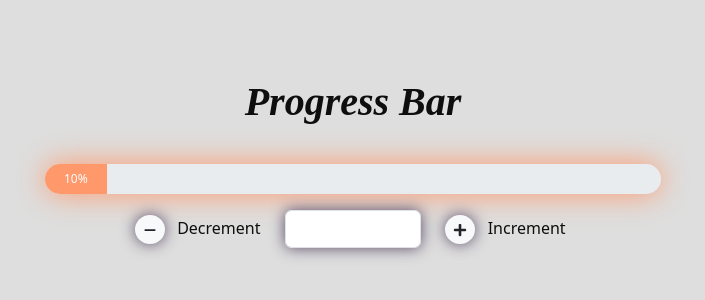
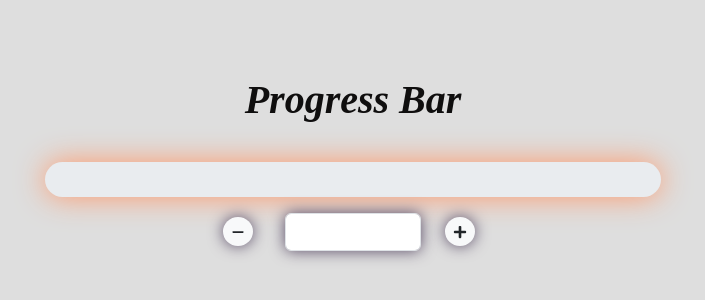
Before and after one commit to jayshri/counter-progress-bar, a React (Create React App) app: page / in a window 1280 px wide. Shown: the part 240-540 px from the top of the page, without its empty margins (287-992 px from the left). Built offline with nearby package versions, Linux system fonts and the light colour scheme.

Commit message:
fix: improve input validation in handleChange

```diff
--- a/src/App.js
+++ b/src/App.js
@@ -1,12 +1,11 @@
-import logo from './logo.svg';
 import './App.css';
 import 'bootstrap/dist/css/bootstrap.min.css';
-import SimpleCounter from './components/SimpleCounter';
+import FunctionalCounter from './components/FunctionalCounter';
 
 function App() {
   return (
     <div className="App">
-      <SimpleCounter />
+      <FunctionalCounter />
     </div>
   );
 }
--- a/src/assests/custom.scss
+++ b/src/assests/custom.scss
@@ -16,7 +16,7 @@ $box-shadow: 0px 0px 30px $orange;
 }
 .custom-progress{
     box-shadow: $box-shadow;
-    height: 30px;
+    height: 35px;
 }
 .custom-btn{
     box-shadow: 0px 0px 15px #574964;
@@ -24,4 +24,5 @@ $box-shadow: 0px 0px 30px $orange;
 }
 .custom-form{
     box-shadow: 0px 0px 15px #574964;
+
 }
--- /dev/null
+++ b/src/components/FunctionalCounter.js
@@ -0,0 +1,73 @@
+import React from 'react';
+import { Container, Progress, Row, Col, Button, Input } from 'reactstrap';
+import '../assests/custom.scss';
+import { FaPlus } from "react-icons/fa";
+import { FaMinus } from "react-icons/fa6";
+import { useState } from 'react';
+
+function FunctionalCounter() {
+    const [count, setCount] = useState(0);
+
+    const increment = () => {
+        if(count < 100){
+            setCount(prev => (prev + 1));
+        }
+    }
+    const decrement = () => {
+        if(count > 0){
+            setCount(prev => (prev - 1));
+        }
+    }
+    const handleChange = (e) => {
+        let value = e.target.value;
+        if(value === '') {
+            setCount('');
+            return;
+        }
+        value = value.replace(/^0+(?=\d)/, '');
+        if (value.length > 3) {
+            return;
+        }
+        const intVal = Number(value);
+        if(!isNaN(intVal) && intVal >= 0 && intVal <= 100) {
+            setCount(intVal);
+        }
+    }
+
+  return (
+    <div className="d-flex justify-content-center align-items-center bg-custom vh-100 text-light">
+      <Container fluid>
+        <Row className="justify-content-center">
+        <p className="custom-font"> Progress Bar </p>
+          <Col sm="9" md="6" lg="6">
+            <Progress color="orange" className="my-3 custom-progress rounded-pill" value={count}>
+                {count}%
+            </Progress>
+          </Col>
+        </Row>
+        <Col sm="9" className="mx-auto">
+            <Row xs={3} className="justify-content-center align-items-center">
+                <Col className="text-end">
+                    <Button className="bg-light text-dark border-0 custom-btn rounded-circle me-2" size="sm"
+                    onClick={decrement}>
+                        <FaMinus/>
+                    </Button>
+                </Col>
+                <Col md="3" lg="2">
+                    <Input type="number" onChange={handleChange}className="custom-form" max={100} maxLength={3} />
+                </Col>
+                <Col className="text-start">
+                    <Button className="bg-light text-dark border-0 custom-btn rounded-circle me-2" size="sm"
+                    onClick={increment}>
+                        <FaPlus/>
+                    </Button>
+                </Col>
+            </Row>
+        </Col>
+
+      </Container>
+    </div>
+  );
+}
+
+export default FunctionalCounter;
--- a/src/components/SimpleCounter.js
+++ /dev/null
@@ -1,42 +0,0 @@
-import React from 'react';
-import { Container, Progress, Row, Col, Button, Input } from 'reactstrap';
-import '../assests/custom.scss';
-import { FaPlus } from "react-icons/fa";
-import { FaMinus } from "react-icons/fa6";
-
-function SimpleCounter() {
-  return (
-    <div className="d-flex justify-content-center align-items-center bg-custom vh-100 text-light">
-      <Container fluid>
-        <Row className="justify-content-center">
-        <p className="custom-font"> Progress Bar </p>
-          <Col sm="9" md="6" lg="6">
-            <Progress color="orange" className="my-3 custom-progress rounded-pill" value={10}>
-                10%
-            </Progress>
-          </Col>
-        </Row>
-        <Col sm="9" className="mx-auto">
-            <Row xs={3} className="justify-content-center align-items-center">
-                <Col className="text-end">
-                    <Button className="bg-light text-dark border-0 custom-btn rounded-circle me-2" size="sm">
-                        <FaMinus/>
-                    </Button> Decrement
-                </Col>
-                <Col sm="2">
-                    <Input type="number" className="custom-form" max={100} maxLength={3} />
-                </Col>
-                <Col className="text-start">
-                    <Button className="bg-light text-dark border-0 custom-btn rounded-circle me-2" size="sm">
-                        <FaPlus/>
-                    </Button> Increment
-                </Col>
-            </Row>
-        </Col>
-
-      </Container>
-    </div>
-  );
-}
-
-export default SimpleCounter;
```
